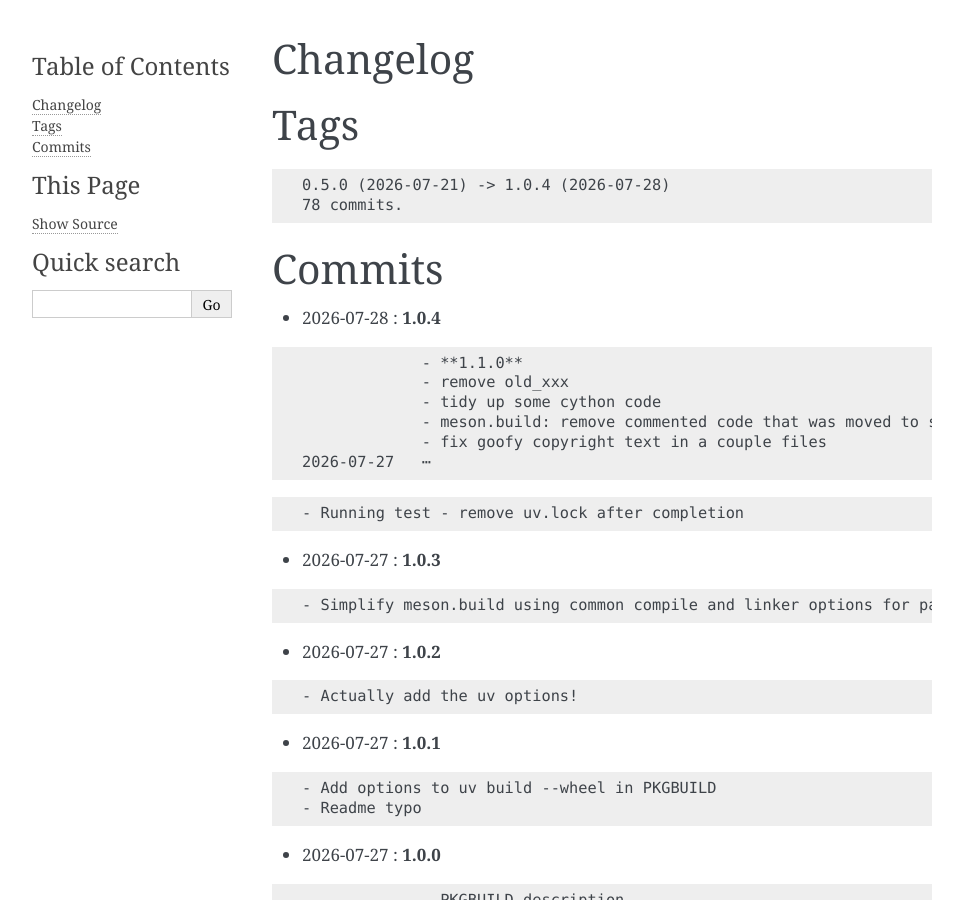
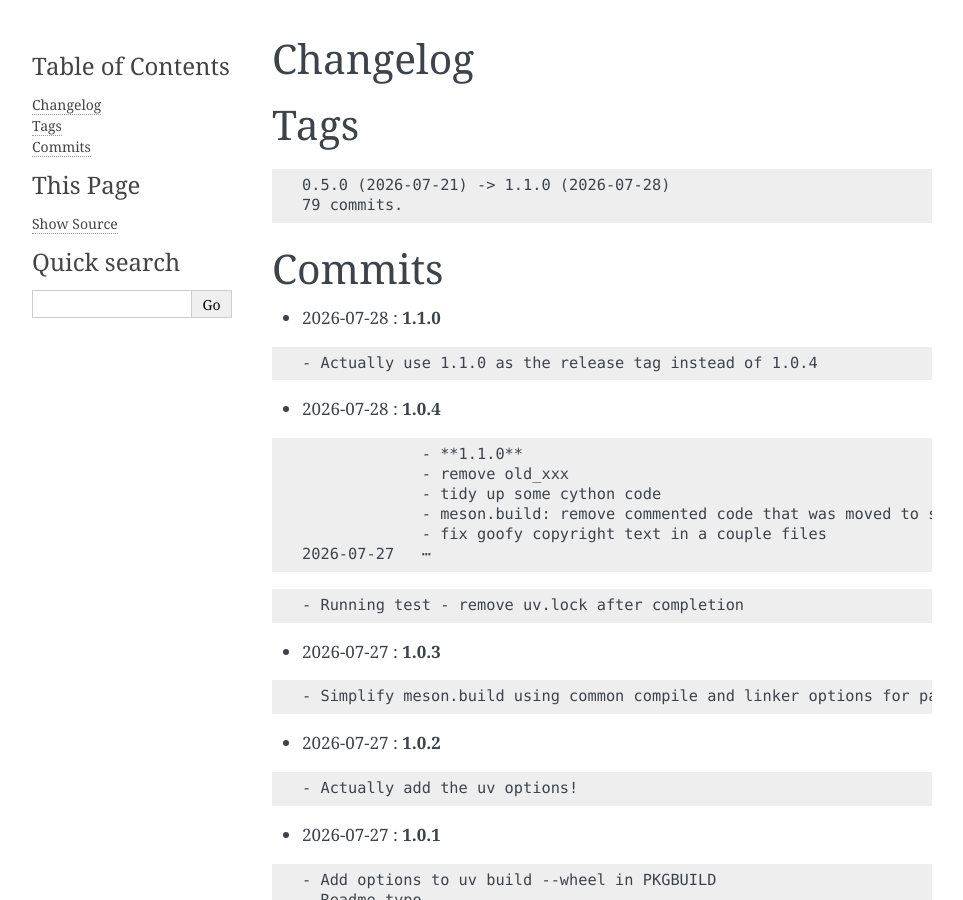
Before and after one commit to gene-git/patricia26, a Sphinx documentation site: the page built from Docs/Changelog.rst, in a window 1280 px wide and 900 px high. Shown: the whole window, without its empty margins (148-1111 px from the left). Built offline with Sphinx 7.4.7, drawn with Linux system fonts in a browser that asks for light colours.

Commit message:
Actually use 1.1.0 as the release tag instead of 1.0.4

```diff
--- a/Docs/Changelog.rst
+++ b/Docs/Changelog.rst
@@ -6,12 +6,18 @@ Tags
 
 .. code-block:: text
 
-	0.5.0 (2026-07-21) -> 1.0.4 (2026-07-28)
-	78 commits.
+	0.5.0 (2026-07-21) -> 1.1.0 (2026-07-28)
+	79 commits.
 
 Commits
 =======
 
+
+* 2026-07-28  : **1.1.0**
+
+.. code-block:: text
+
+              - Actually use 1.1.0 as the release tag instead of 1.0.4
 
 * 2026-07-28  : **1.0.4**
 
--- a/Docs/conf.py
+++ b/Docs/conf.py
@@ -9,7 +9,7 @@ sys.path.insert(0, os.path.abspath("./stubs"))
 
 project = "patricia26"
 author = 'Gene C'
-release = "1.0.4"
+release = "1.1.0"
 latex_engine = 'xelatex'
 
 extensions = [
--- a/src/version.txt
+++ b/src/version.txt
@@ -1 +1 @@
-1.0.4
+1.1.0
```
Also changed, not shown: src/share/Readme.rst, 4 other files.
